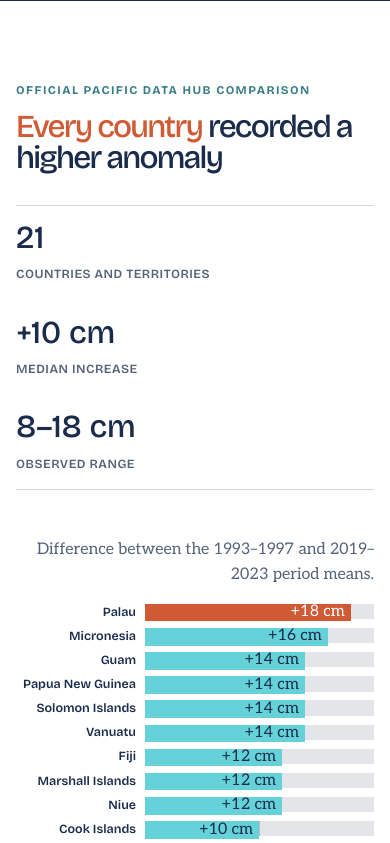
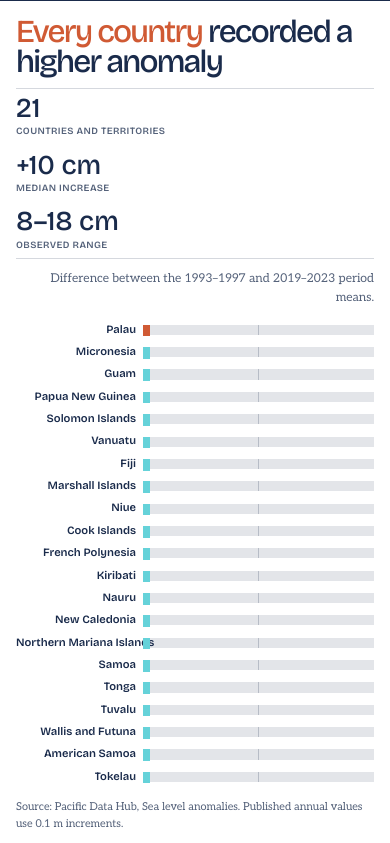
Before and after one commit to JosephBARBIERDARNAL/pacific-dataviz-challenge, a React (Vite) app: page / in a window 390 px wide. Shown: the part 4320-5163 px from the top of the page. Built offline with nearby package versions, Linux system fonts and the light colour scheme.

Commit message:
autopush

```diff
--- a/src/components/ChartExperience.tsx
+++ b/src/components/ChartExperience.tsx
@@ -9,18 +9,34 @@ interface ChartExperienceProps {
 }
 
 export function ChartExperience({ data }: ChartExperienceProps) {
-  const { ref, progress } = usePinnedElementProgress<HTMLDivElement>({
+  const {
+    ref: radialRef,
+    progress: radialProgress,
+  } = usePinnedElementProgress<HTMLDivElement>({
     scrollContainerSelector: ".radial-story",
     targetSelector: ".radial-stage",
     travelScreens: SCROLL_PROGRESS.radialPinnedTravelScreens,
   });
+  const { ref: countryRef, progress: countryProgress } =
+    usePinnedElementProgress<HTMLDivElement>({
+      targetSelector: ".country-section",
+      lockBufferPx: 0,
+    });
 
   return (
     <div className="chart-experience">
-      <div ref={ref}>
-        <RadialScrollChart data={data.regionalHistorical} progress={progress} />
+      <div ref={radialRef}>
+        <RadialScrollChart
+          data={data.regionalHistorical}
+          progress={radialProgress}
+        />
       </div>
-      <CountryChangeChart data={data.summaries} />
+      <div ref={countryRef} className="country-story">
+        <CountryChangeChart
+          data={data.summaries}
+          progress={countryProgress}
+        />
+      </div>
     </div>
   );
 }
--- a/src/components/CountryChangeChart.tsx
+++ b/src/components/CountryChangeChart.tsx
@@ -4,6 +4,7 @@ import type { CountrySummary } from "../types";
 
 interface CountryChangeChartProps {
   data: CountrySummary[];
+  progress: number;
 }
 
 const CHART_MAX_CM = 20;
@@ -12,7 +13,7 @@ function toCentimeters(millimeters: number): number {
   return millimeters / 10;
 }
 
-export function CountryChangeChart({ data }: CountryChangeChartProps) {
+export function CountryChangeChart({ data, progress }: CountryChangeChartProps) {
   const sorted = useMemo(
     () =>
       [...data].sort(
@@ -32,7 +33,6 @@ export function CountryChangeChart({ data }: CountryChangeChartProps) {
       aria-labelledby="country-chart-heading"
     >
       <div className="country-section-inner">
-        <p className="section-kicker">Official Pacific Data Hub comparison</p>
         <h2 id="country-chart-heading">
           <span className="text-highlight">Every country</span> recorded a
           higher anomaly
@@ -75,11 +75,12 @@ export function CountryChangeChart({ data }: CountryChangeChartProps) {
                 <span
                   className={`country-bar${index === 0 ? " country-bar-highlight" : ""}`}
                   style={{
-                    width: `${Math.min(100, (toCentimeters(datum.rise) / CHART_MAX_CM) * 100)}%`,
+                    width: `${Math.min(100, (toCentimeters(datum.rise) / CHART_MAX_CM) * 100 * progress)}%`,
                   }}
                 >
                   <span
-                    className={`country-bar${index === 0 ? "country-value country-value-white" : "country-value"}`}
+                    style={{ opacity: progress === 0 ? 0 : 1 }}
+                    className={`${index === 0 ? "country-value country-value-white" : "country-value"}`}
                   >
                     +{toCentimeters(datum.rise)} cm
                   </span>
--- a/src/hooks/useScrollProgress.ts
+++ b/src/hooks/useScrollProgress.ts
@@ -5,6 +5,7 @@ interface PinnedElementProgressOptions {
   targetSelector: string;
   scrollContainerSelector?: string;
   travelScreens?: number;
+  lockBufferPx?: number;
 }
 
 function clamp(value: number): number {
@@ -15,6 +16,7 @@ export function usePinnedElementProgress<T extends HTMLElement>({
   scrollContainerSelector,
   targetSelector,
   travelScreens = SCROLL_PROGRESS.defaultPinnedTravelScreens,
+  lockBufferPx = SCROLL_PROGRESS.lockBufferPx,
 }: PinnedElementProgressOptions) {
   const ref = useRef<T>(null);
   const startScrollYRef = useRef(0);
@@ -70,7 +72,7 @@ export function usePinnedElementProgress<T extends HTMLElement>({
             containerTop +
             targetHeight +
             travel +
-            SCROLL_PROGRESS.lockBufferPx,
+            lockBufferPx,
         ),
       )}px`;
     };
@@ -109,7 +111,7 @@ export function usePinnedElementProgress<T extends HTMLElement>({
       window.removeEventListener("scroll", requestUpdate);
       window.removeEventListener("resize", handleResize);
     };
-  }, [scrollContainerSelector, targetSelector, travelScreens]);
+  }, [lockBufferPx, scrollContainerSelector, targetSelector, travelScreens]);
 
   return { ref, progress };
 }
--- a/src/styles.css
+++ b/src/styles.css
@@ -151,10 +151,27 @@ a:focus-visible {
   color: var(--white);
 }
 
+.country-story {
+  position: relative;
+  min-height: 100vh;
+}
+
 .country-section {
-  padding: clamp(5rem, 10vw, 9rem) 0;
+  position: sticky;
+  top: 0;
+  display: flex;
+  height: 100vh;
+  min-height: 100vh;
+  padding: clamp(1rem, 4vh, 3.5rem) 0 clamp(0.75rem, 2vh, 1.5rem);
+  overflow: hidden;
   background: var(--white);
   color: var(--navy);
+}
+
+.country-section-inner {
+  display: flex;
+  height: 100%;
+  flex-direction: column;
 }
 
 .country-section h2,
@@ -188,13 +205,13 @@ a:focus-visible {
 .country-summary {
   display: grid;
   grid-template-columns: repeat(3, minmax(0, 1fr));
-  margin: clamp(2rem, 5vw, 4rem) 0 3rem;
+  margin: clamp(0.8rem, 3vh, 2rem) 0 clamp(0.65rem, 2vh, 1.5rem);
   border-top: 1px solid rgba(26, 43, 75, 0.18);
   border-bottom: 1px solid rgba(26, 43, 75, 0.18);
 }
 
 .country-summary div {
-  padding: 1.25rem;
+  padding: 0.65rem 1rem;
   border-right: 1px solid rgba(26, 43, 75, 0.18);
 }
 
@@ -214,29 +231,38 @@ a:focus-visible {
 
 .country-summary strong {
   color: var(--navy);
-  font-size: clamp(2rem, 4vw, 3.8rem);
+  font-size: clamp(1.6rem, 3.5vw, 3rem);
   font-weight: 500;
   line-height: 1;
 }
 
 .country-summary span {
-  margin-top: 0.65rem;
+  margin-top: 0.3rem;
   color: rgba(26, 43, 75, 0.74);
-  font-size: 0.78rem;
+  font-size: 0.68rem;
   font-weight: 600;
   letter-spacing: 0.04em;
   text-transform: uppercase;
 }
 
+.country-section .section-deck {
+  flex: none;
+  margin: 0 0 clamp(0.55rem, 1.5vh, 1rem) auto;
+}
+
 .country-chart {
   display: grid;
-  gap: 0.55rem;
+  min-height: 0;
+  flex: 1;
+  grid-auto-rows: minmax(0, 1fr);
+  gap: 0.18rem;
 }
 
 .country-row {
   display: grid;
   grid-template-columns: minmax(9.5rem, 12rem) minmax(10rem, 1fr);
   gap: 1rem;
+  min-height: 0;
   align-items: center;
 }
 
@@ -259,12 +285,15 @@ a:focus-visible {
   font-weight: 600;
   line-height: 1.1;
   margin-left: auto;
+  overflow: hidden;
+  text-overflow: ellipsis;
+  white-space: nowrap;
 }
 
 .country-bar-track {
   position: relative;
   display: block;
-  height: 0.96rem;
+  height: clamp(0.52rem, 1.2vh, 0.78rem);
   background:
     linear-gradient(
       to right,
@@ -290,9 +319,10 @@ a:focus-visible {
 
 .chart-caption {
   max-width: 50rem;
-  margin: 1.5rem 0 0;
+  flex: none;
+  margin: clamp(0.55rem, 1.5vh, 1rem) 0 0;
   color: rgba(26, 43, 75, 0.74);
-  font-size: 0.75rem;
+  font-size: 0.68rem;
 }
 
 .chart-experience {
@@ -797,15 +827,32 @@ a:focus-visible {
     font-size: 1rem;
   }
 
+  .country-section {
+    padding: 1rem 0 0.75rem;
+  }
+
   .country-summary {
     grid-template-columns: 1fr;
   }
 
   .country-summary div,
   .country-summary div:first-child {
-    padding: 1rem 0;
+    padding: 0.35rem 0;
     border-right: 0;
     border-bottom: 1px solid var(--white-16);
+  }
+
+  .country-summary {
+    margin-block: 0.65rem;
+  }
+
+  .country-summary strong {
+    font-size: clamp(1.35rem, 7vw, 2rem);
+  }
+
+  .country-summary span {
+    margin-top: 0.15rem;
+    font-size: 0.6rem;
   }
 
   .country-summary div:last-child {
@@ -819,7 +866,16 @@ a:focus-visible {
 
   .country-name,
   .country-value {
-    font-size: 0.78rem;
+    font-size: 0.7rem;
+  }
+
+  .country-row {
+    grid-template-columns: minmax(5.5rem, 7.5rem) minmax(5rem, 1fr);
+    gap: 0.45rem;
+  }
+
+  .country-section .section-deck {
+    font-size: 0.76rem;
   }
 
   .chart-note {
```
